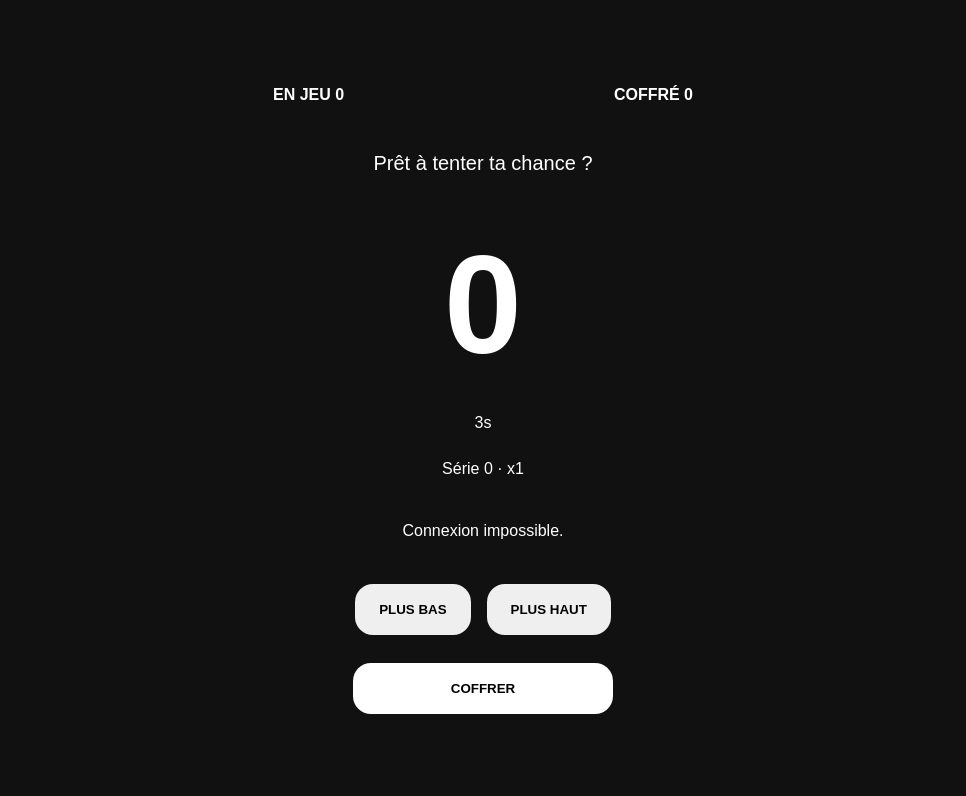
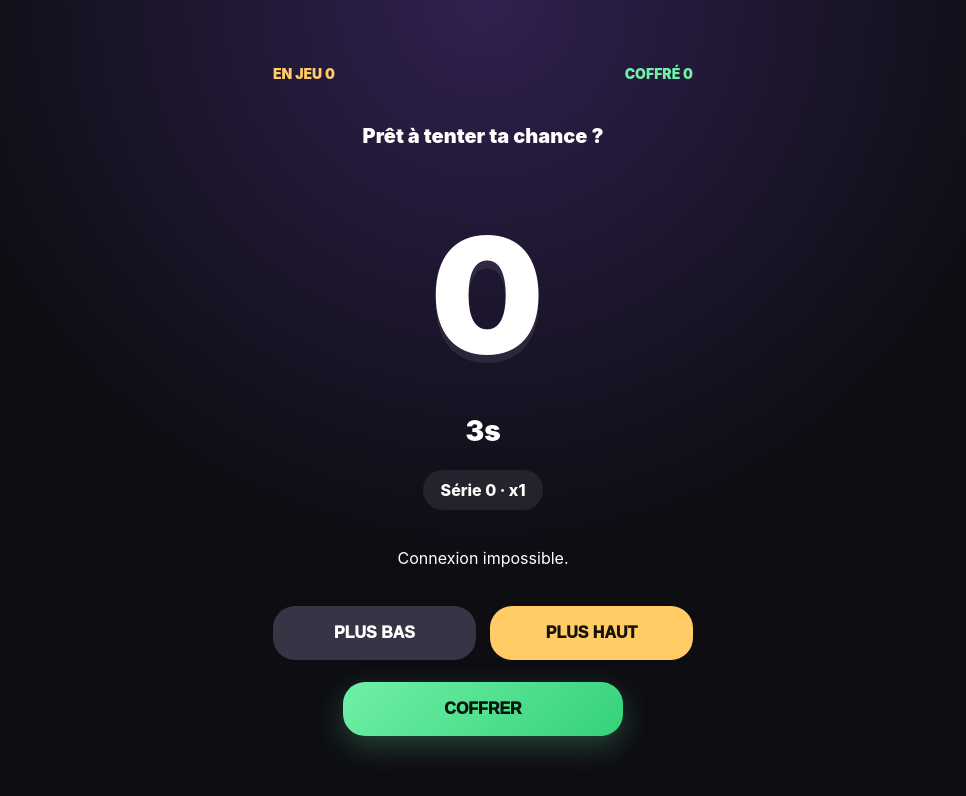
Before and after one commit to ln549283/luckorsuck, a React (Vite) app: page / in a window 1280 px wide. Shown: the top 796 px of the page, without its empty margins (157-1123 px from the left). Built offline with nearby package versions, Linux system fonts and the light colour scheme; no server answers.

Commit message:
Upgrade V1 game screen visual identity

```diff
--- a/src/style.css
+++ b/src/style.css
@@ -1,11 +1,13 @@
-* { box-sizing: border-box; }
+* {
+  box-sizing: border-box;
+}
 
 body {
   margin: 0;
   min-height: 100vh;
-  background: #111;
-  color: white;
-  font-family: Arial, sans-serif;
+  background: radial-gradient(circle at top, #30204f, #0d0d12 55%);
+  color: #fff;
+  font-family: Inter, system-ui, sans-serif;
 }
 
 .game {
@@ -14,42 +16,92 @@ body {
   flex-direction: column;
   justify-content: center;
   align-items: center;
-  gap: 28px;
+  gap: 22px;
   padding: 24px;
 }
 
 header {
-  width: 100%;
-  max-width: 420px;
+  width: min(100%, 420px);
   display: flex;
   justify-content: space-between;
-  font-weight: bold;
+  font-size: 14px;
+  font-weight: 900;
+  text-transform: uppercase;
+}
+
+header span:first-child {
+  color: #ffcc66;
+}
+
+header span:last-child {
+  color: #70f0a8;
 }
 
 .phrase {
-  min-height: 24px;
+  min-height: 32px;
+  max-width: 360px;
+  text-align: center;
   font-size: 20px;
+  font-weight: 900;
+  line-height: 1.2;
 }
 
 .number {
-  font-size: 140px;
-  font-weight: 900;
+  font-size: clamp(110px, 35vw, 160px);
+  font-weight: 1000;
+  letter-spacing: -8px;
+  text-shadow: 0 8px 0 rgba(255,255,255,.08);
+}
+
+.timer {
+  font-size: 28px;
+  font-weight: 1000;
+}
+
+.streak {
+  background: rgba(255,255,255,.08);
+  border-radius: 999px;
+  padding: 10px 18px;
+  font-weight: 800;
 }
 
 .buttons {
   display: flex;
-  gap: 16px;
+  gap: 14px;
+  width: min(100%, 420px);
+}
+
+.buttons button {
+  flex: 1;
 }
 
 button {
   border: 0;
-  border-radius: 18px;
-  padding: 18px 24px;
-  font-weight: 900;
+  border-radius: 22px;
+  padding: 18px 20px;
+  font-weight: 1000;
+  font-size: 16px;
   cursor: pointer;
+  transition: transform .15s ease;
+}
+
+button:active {
+  transform: scale(.96);
+}
+
+.buttons button:first-child {
+  background: #353545;
+  color: white;
+}
+
+.buttons button:last-child {
+  background: #ffcc66;
+  color: #17120a;
 }
 
 .bank {
-  width: 260px;
-  background: white;
+  width: min(100%, 280px);
+  background: linear-gradient(135deg, #70f0a8, #35d17a);
+  color: #07150d;
+  box-shadow: 0 10px 30px rgba(112,240,168,.25);
 }
```
